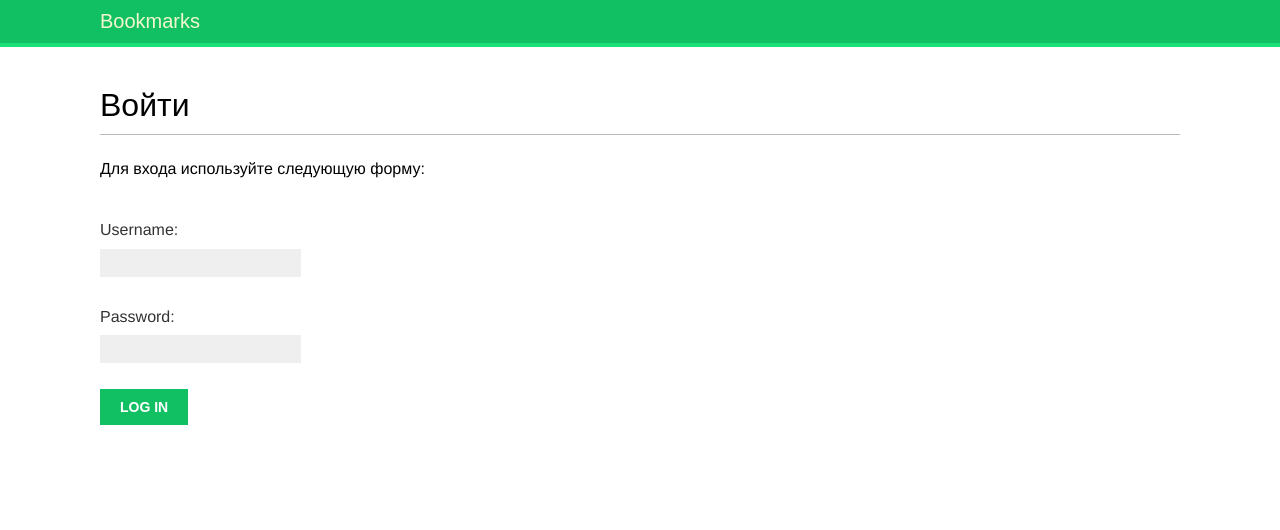
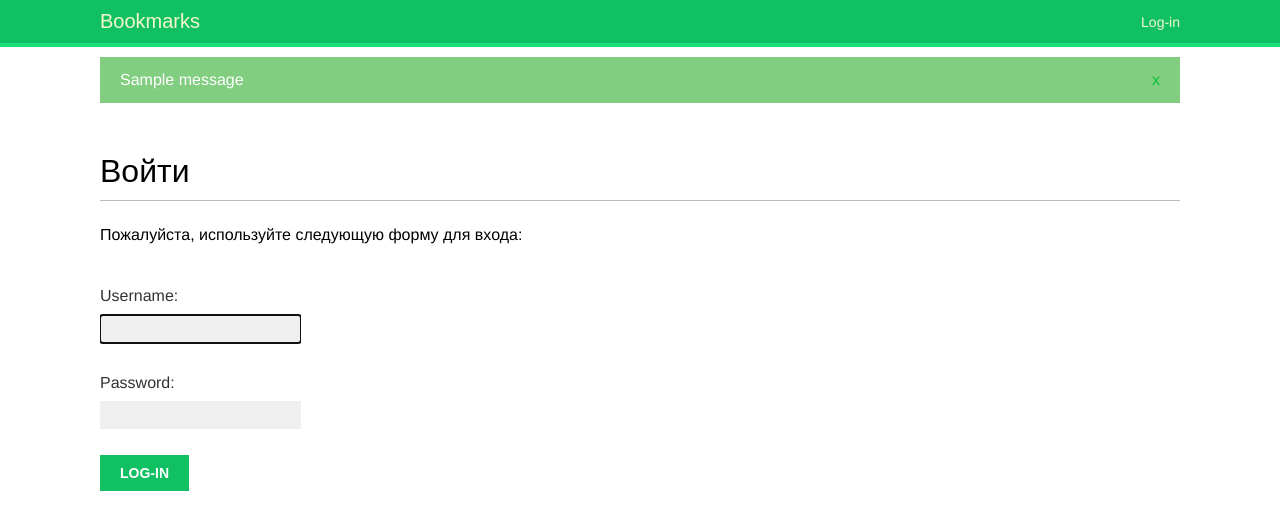
Before and after one commit to MishaUser/Bookmarks-project-2-, a Django app: page /account/login/ in a window 1280 px wide. Shown: the top 530 px of the page. Run offline with Django 4.2, Linux system fonts and the light colour scheme; one stand-in notice (Sample message) is shown; some web fonts are replaced.

Commit message:
Представления Входа и Выхода

```diff
--- /dev/null
+++ b/account/templates/account/dashboard.html
@@ -0,0 +1,6 @@
+{% extends "base.html" %}
+{% block title %}Dashboard{% endblock %}
+{% block content %}
+ <h1>Dashboard</h1>
+ <p>Welcome to your dashboard.</p>
+{% endblock %}
--- a/account/templates/base.html
+++ b/account/templates/base.html
@@ -8,7 +8,38 @@
 <body>
   <div id="header">
     <span class="logo">Bookmarks</span>
+    {% if request.user.is_authenticated %}
+      <ul class="menu">
+        <li {% if section == "dashboard" %}class="selected"{% endif %}>
+          <a href="{% url 'dashboard' %}">My dashboard</a>
+        </li>
+        <li {% if section == "images" %}class="selected"{% endif %}>
+          <a href="#">Images</a>
+        </li>
+        <li {% if section == "people" %}class="selected"{% endif %}>
+          <a href="#">People</a>
+        </li>
+      </ul>
+    {% endif %}
+    <span class="user">
+      {% if request.user.is_authenticated %}
+        Hello {{ request.user.first_name|default:request.user.username }},
+        <a href="{% url 'logout' %}">Logout</a>
+      {% else %}
+        <a href="{% url 'login' %}">Log-in</a>
+      {% endif %}
+    </span>
   </div>
+  {% if messages %}
+    <ul class="messages">
+      {% for message in messages %}
+        <li class="{{ message.tags }}">
+          {{ message|safe }}
+          <a href="#" class="close">x</a>
+        </li>
+      {% endfor %}
+    </ul>
+  {% endif %}
   <div id="content">
     {% block content %}
     {% endblock %}
--- /dev/null
+++ b/account/templates/registration/login.html
@@ -0,0 +1,25 @@
+{% extends "base.html" %}
+
+{% block title %}Log-in{% endblock %}
+
+{% block content %}
+    <h1>Войти</h1>
+    {% if form.errors %}
+        <p>
+            Ваше имя пользователя и пароль не совпали.
+            Пожалуйста, попробуйте еще раз.
+        </p>
+    {% else %}
+        <p>
+            Пожалуйста, используйте следующую форму для входа:
+        </p>
+     {% endif %}
+    <div class="login-form">
+        <form action="{% url 'login' %}" method="post">
+            {{ form.as_p }}
+            {% csrf_token %}
+            <input type="hidden" name="next" value="{{ next }}" />
+            <p><input type="submit" value="Log-in"></p>
+        </form>
+    <div>
+{% endblock %}
--- a/account/urls.py
+++ b/account/urls.py
@@ -1,7 +1,13 @@
 from django.urls import path
+from django.contrib.auth import views as auth_views
 from . import views
 
 
 urlpatterns = [
-    path('login/', views.user_login, name='login'),
+    # path('login/', views.user_login, name='login'),
+
+    path('login/', auth_views.LoginView.as_view(), name='login'),
+    path('logout/', auth_views.LogoutView.as_view(), name='logout'),
+
+    path('', views.dashboard, name='dashboard'),
 ]
--- a/account/views.py
+++ b/account/views.py
@@ -2,6 +2,7 @@ from django.http import HttpResponse
 from django.shortcuts import render
 from django.contrib.auth import authenticate, login
 from .forms import LoginForm
+from django.contrib.auth.decorators import login_required
 
 
 def user_login(request):
@@ -24,3 +25,10 @@ def user_login(request):
     else:
         form = LoginForm()
     return render(request, 'account/login.html', {'form': form})
+
+
+@login_required
+def dashboard(request):
+    return render(request,
+                  'account/dashboard.html',
+                  {'section': 'dashboard'})
--- a/bookmarks/settings.py
+++ b/bookmarks/settings.py
@@ -122,3 +122,7 @@ STATIC_URL = 'static/'
 # https://docs.djangoproject.com/en/4.2/ref/settings/#default-auto-field
 
 DEFAULT_AUTO_FIELD = 'django.db.models.BigAutoField'
+
+LOGIN_REDIRECT_URL = 'dashboard'
+LOGIN_URL = 'login'
+LOGOUT_URL = 'logout'
```
Also changed, not shown: account/templates/registration/logged_out.html (added, +11 -0 lines), db.sqlite3. Lines whose indentation alone changed are shown as unchanged.
